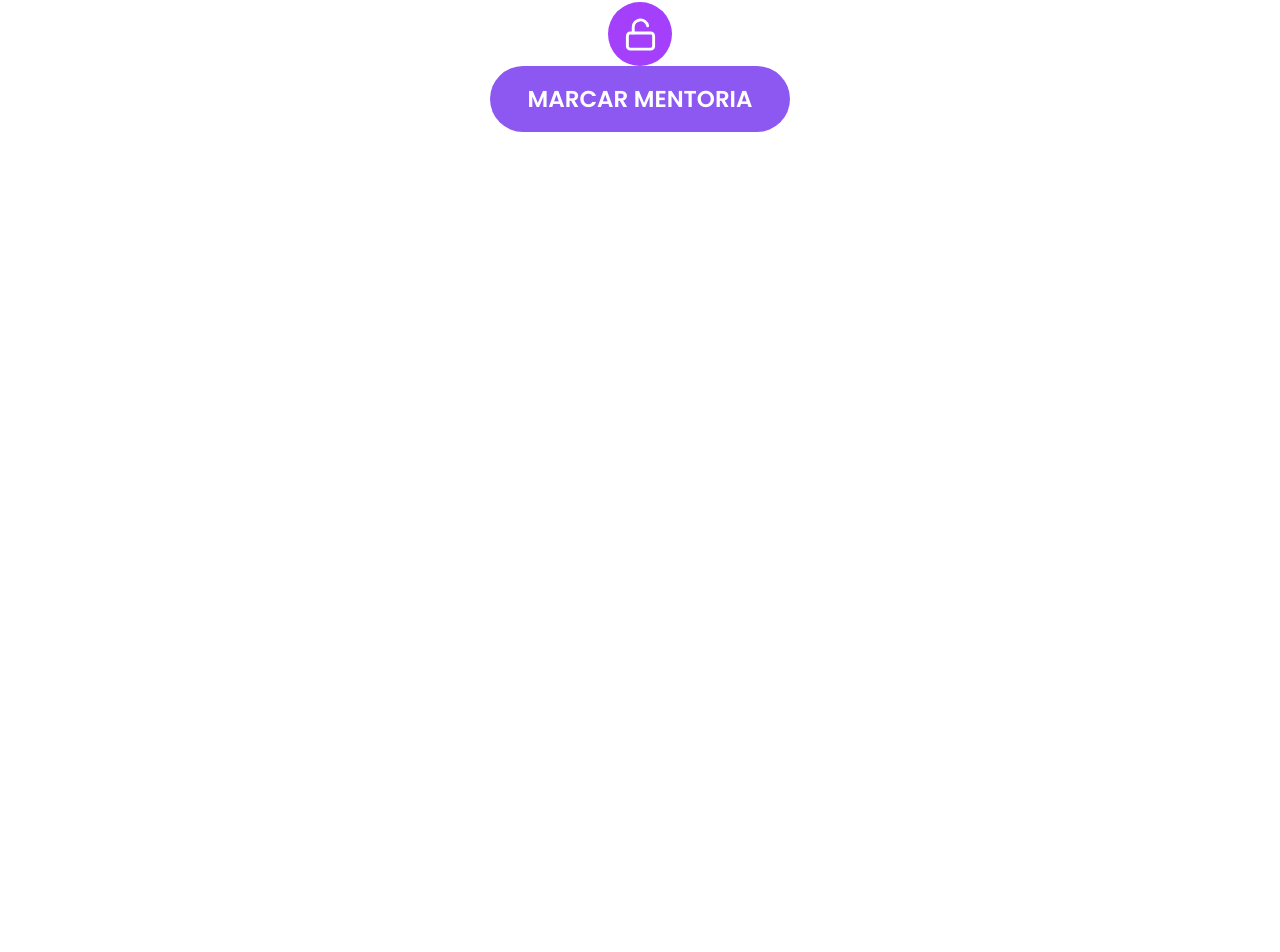
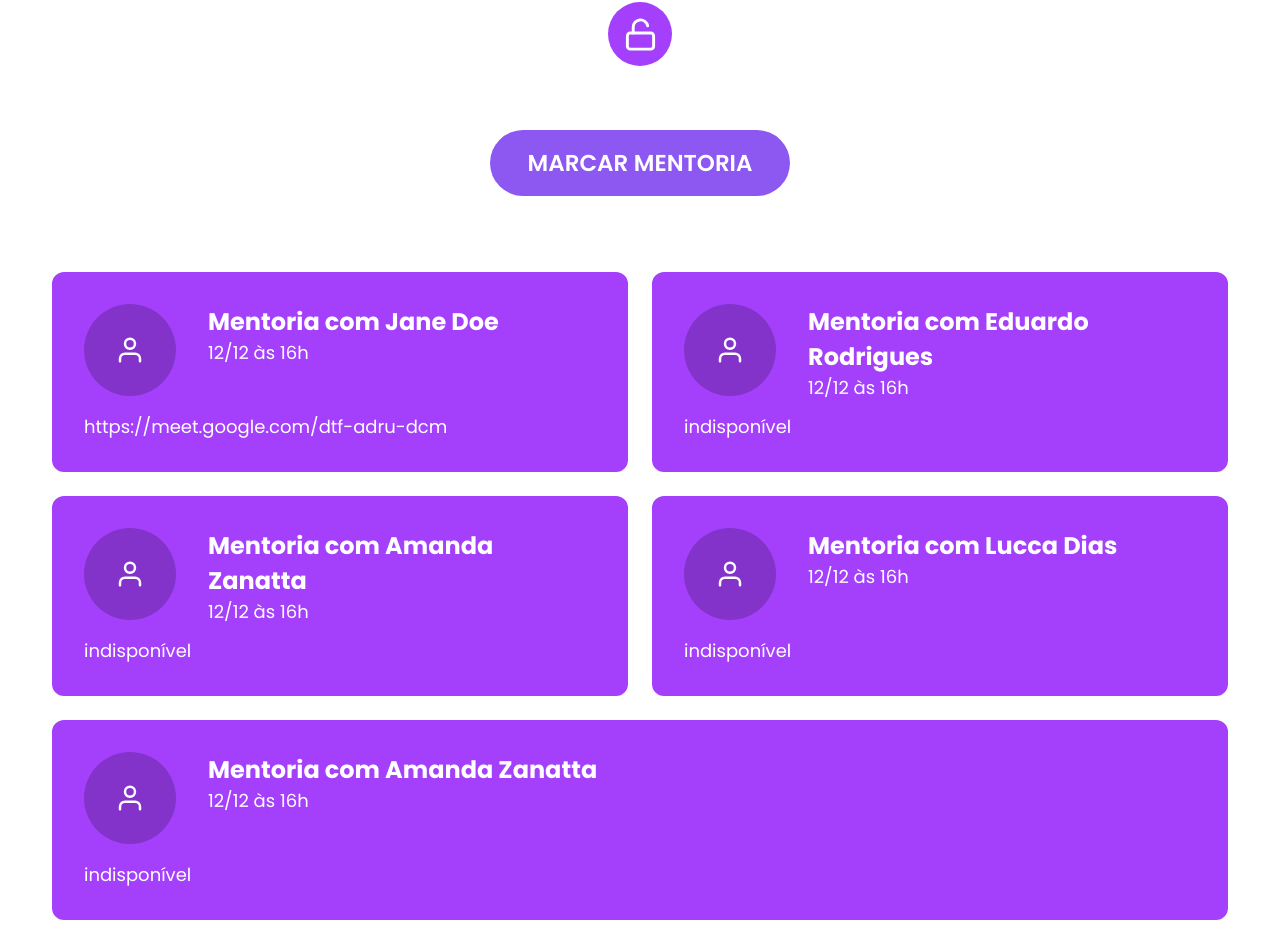
Before and after one commit to EduardoRodriguesF/first-rocket, a React (Create React App) app: page /dashboard in a window 1280 px wide. Shown: the part 813-1765 px from the top of the page. Before the commit the page ends 965 px from the top, so only its background shows below. Built offline with nearby package versions, Linux system fonts and the light colour scheme.

Commit message:
feat: mentoring schedule

```diff
--- /dev/null
+++ b/src/components/ScheduleCard/index.tsx
@@ -0,0 +1,38 @@
+import React from 'react';
+import { FiUser } from 'react-icons/fi';
+
+import { Container, Content } from './styles';
+
+interface CardProps {
+  name: string;
+  time: string;
+  link?: string;
+  avatar?: string;
+}
+
+const ClassCard: React.FC<CardProps> = ({
+  name,
+  time,
+  link = 'indisponível',
+  avatar,
+}) => {
+  return (
+    <Container>
+      <Content>
+        <div className="thumb">
+          {avatar ? <img src={avatar} alt="thumb" /> : <FiUser size={30} />}
+        </div>
+        <div className="info">
+          <h2>Mentoria com {name}</h2>
+          <p>{time}</p>
+        </div>
+      </Content>
+
+      <a href={link} target="_blank" rel="noreferrer">
+        {link || 'Link indisponível'}
+      </a>
+    </Container>
+  );
+};
+
+export default ClassCard;
--- /dev/null
+++ b/src/components/ScheduleCard/styles.ts
@@ -0,0 +1,81 @@
+import styled from 'styled-components';
+import { shade } from 'polished';
+
+export const Container = styled.div`
+  display: flex;
+  flex-direction: column;
+  justify-content: space-between;
+  min-width: 300px;
+  height: 200px;
+  background: #a440fc;
+  color: #fff;
+  border-radius: 12px;
+  padding: 32px;
+  text-decoration: none;
+
+  a {
+    color: #fff;
+    font-size: 18px;
+    text-decoration: none;
+    transition: color 0.2s;
+
+    &:hover {
+      color: #d9d9d9;
+    }
+  }
+
+  @media (max-width: 800px) {
+    max-width: 300px;
+    padding: 16px;
+    height: 150px;
+
+    a {
+      font-size: 16px;
+    }
+  }
+`;
+
+export const Content = styled.div`
+  display: flex;
+  flex-direction: row;
+  color: #fff;
+
+  div.thumb {
+    display: flex;
+    flex-shrink: 0;
+    width: 92px;
+    height: 92px;
+    align-items: center;
+    justify-content: center;
+    border-radius: 50%;
+    background: ${shade(0.2, '#a440fc')};
+
+    img {
+      width: 100%;
+    }
+  }
+
+  .info {
+    margin-left: 32px;
+    h2 {
+      color: #fff;
+    }
+    p {
+      font-size: 18px;
+    }
+  }
+
+  @media (max-width: 800px) {
+    div.thumb {
+      width: 52px;
+      height: 52px;
+    }
+
+    div.info {
+      margin-left: 0;
+      h2 {
+        font-size: 16px;
+      }
+    }
+  }
+`;
--- a/src/pages/Dashboard/index.tsx
+++ b/src/pages/Dashboard/index.tsx
@@ -13,6 +13,7 @@ import {
 import Button from '../../components/Button';
 
 import ClassCard from '../../components/ClassCard';
+import ScheduleCard from '../../components/ScheduleCard';
 
 import logoImg from '../../assets/logo.svg';
 
@@ -73,8 +74,17 @@ const Dashboard: React.FC = () => {
           <div className="lock">
             <FiUnlock size={35} />
           </div>
+          <Button>marcar mentoria</Button>
           <div className="schedule">
-            <Button>marcar mentoria</Button>
+            <ScheduleCard
+              name="Jane Doe"
+              time="12/12 às 16h"
+              link="https://meet.google.com/dtf-adru-dcm"
+            />
+            <ScheduleCard name="Eduardo Rodrigues" time="12/12 às 16h" />
+            <ScheduleCard name="Amanda Zanatta" time="12/12 às 16h" />
+            <ScheduleCard name="Lucca Dias" time="12/12 às 16h" />
+            <ScheduleCard name="Amanda Zanatta" time="12/12 às 16h" />
           </div>
         </Mentoring>
       </Content>
--- a/src/pages/Dashboard/styles.ts
+++ b/src/pages/Dashboard/styles.ts
@@ -2,6 +2,7 @@ import styled from 'styled-components';
 import { shade } from 'polished';
 
 import waveImg from '../../assets/wave.svg';
+import bubblesImg from '../../assets/bubbles.svg';
 
 export const Container = styled.div`
   display: flex;
@@ -112,6 +113,7 @@ export const Mentoring = styled.div`
   align-items: center;
   margin-top: 82px;
   width: 100%;
+  background: url(${bubblesImg}) no-repeat;
 
   .status {
     margin-top: 24px;
@@ -128,6 +130,7 @@ export const Mentoring = styled.div`
 
   .lock {
     margin-top: 64px;
+    margin-bottom: 64px;
     display: flex;
     align-items: center;
     justify-content: center;
@@ -136,6 +139,28 @@ export const Mentoring = styled.div`
     color: #fff;
     background: #a440fc;
     border-radius: 50%;
+  }
+
+  .schedule {
+    margin-top: 64px;
+    display: flex;
+    flex: 1;
+    align-items: center;
+    justify-content: center;
+    -webkit-flex-wrap: wrap;
+    flex-wrap: wrap;
+
+    > div {
+      flex: 1 1 500px;
+      margin: 12px;
+
+      @media (max-width: 800px) {
+        & + div {
+          margin: 0;
+          margin-top: 12px;
+        }
+      }
+    }
   }
 `;
 
--- a/src/pages/LogIn/index.tsx
+++ /dev/null
@@ -1,5 +0,0 @@
-import React from 'react';
-
-const LogIn: React.FC = () => <h1>LogIn</h1>;
-
-export default LogIn;
--- a/src/styles/global.ts
+++ b/src/styles/global.ts
@@ -10,6 +10,10 @@ export default createGlobalStyle`
 
   body {
     -webkit-font-smoothing: antialiased;
+  }
+
+  body, html {
+    overflow-x: hidden;
   }
 
   body, input, button {
```
